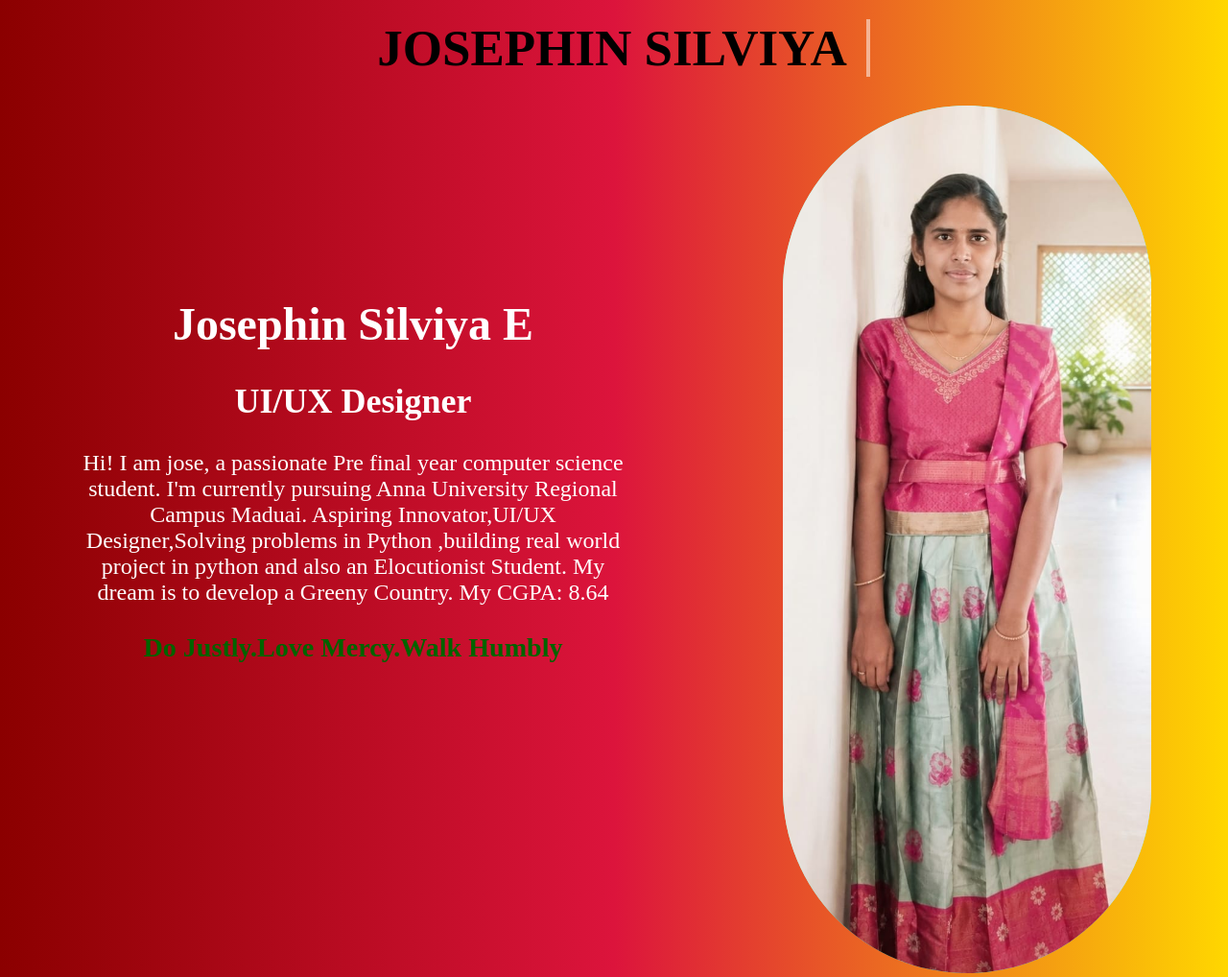
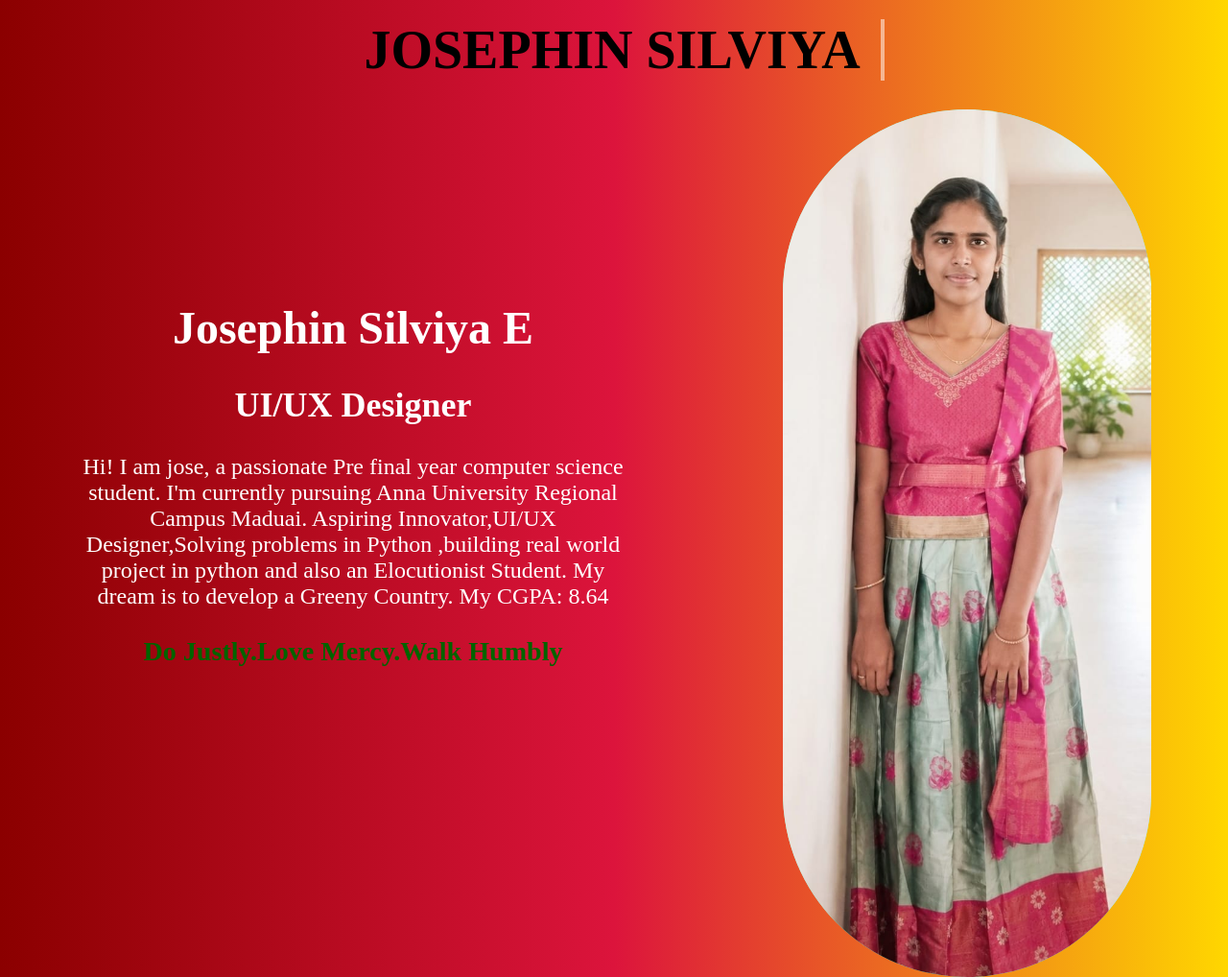
Before and after one commit to josephindaicy62-pixel/josephindaicy62-pixel.github.io, a plain HTML site: page index.html in a window 1280 px wide. Shown: the top 1018 px of the page at 96% size. Drawn offline with Linux system fonts and the light colour scheme.

Commit message:
Update index.html

```diff
--- a/index.html
+++ b/index.html
@@ -16,7 +16,7 @@
 
 .box1 h1{
     color: black;
-    font-size:53px;
+    font-size:56px;
     overflow:hidden;
     white-space:nowrap;
     border-right:4px solid white;
```
